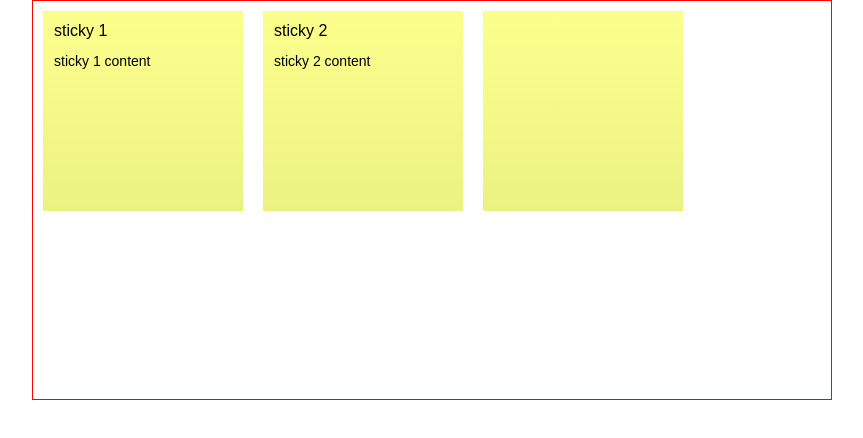
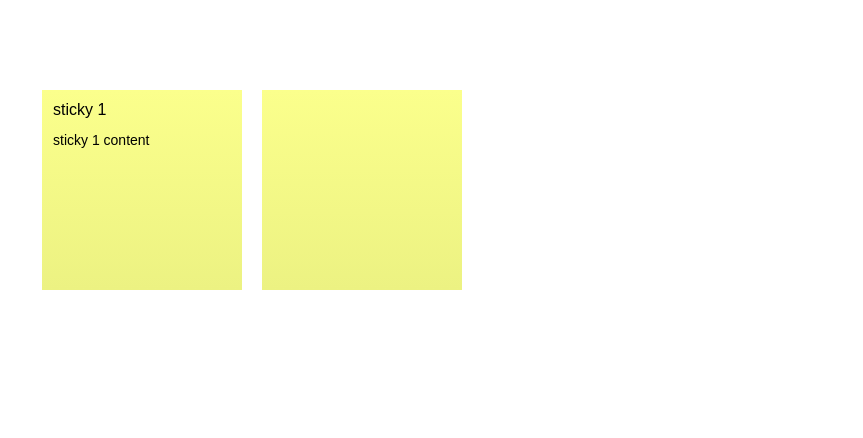
Before and after one commit to hanhee-song/stickies, a React (Create React App) app: page / in a window 1280 px wide. Shown: the top 438 px of the page, without its empty margins (208-1071 px from the left). Built offline with nearby package versions, Linux system fonts and the light colour scheme.

Commit message:
change px to rem

```diff
--- a/public/style.css
+++ b/public/style.css
@@ -9,56 +9,56 @@
   display: flex;
   justify-content: flex-start;
   flex-wrap: wrap;
-  border: 1px solid red;
-  width: 800px;
-  min-height: 400px;
+  margin-top: 5rem;
+  width: 50rem;
+  min-height: 25rem;
 }
 
 .sticky {
   background: linear-gradient(0deg, #ecf282, #fbff8c);
-  width: 200px;
-  height: 200px;
-  margin: 10px;
+  width: 12.5rem;
+  height: 12.5rem;
+  margin: 0.625rem;
   display: flex;
   flex-direction: column;
 }
 
 .sticky-title {
-  margin: 10px;
-  width: 180px;
-  height: 20px;
-  font-size: 16px;
-  line-height: 18px;
-  border: 1px solid rgba(0, 0, 0, 0);
+  margin: 0.625rem;
+  width: 11.25rem;
+  height: 1.25rem;
+  font-size: 1rem;
+  line-height: 1.125rem;
+  border: 0.0625rem solid rgba(0, 0, 0, 0);
   text-overflow: ellipsis;
   overflow: hidden;
   white-space: nowrap;
 }
 
 .sticky-title:hover {
-  border: 1px solid #d5d5d5;
+  border: 0.0625rem solid #d5d5d5;
 }
 
 .sticky-content {
-  margin: 0 10px 10px 10px;
-  width: 180px;
-  height: 150px;
-  font-size: 14px;
-  line-height: 18px;
-  border: 1px solid rgba(0, 0, 0, 0);
+  margin: 0 0.625rem 0.625rem 0.625rem;
+  width: 11.25rem;
+  height: 9.375rem;
+  font-size: 0.875rem;
+  line-height: 1.125rem;
+  border: 0.0625rem solid rgba(0, 0, 0, 0);
   overflow-wrap: break-word;
 }
 
 .sticky-content:hover {
-  border: 1px solid #d5d5d5;
+  border: 0.0625rem solid #d5d5d5;
 }
 
 .selected {
-  border: 1px solid #bbb;
+  border: 0.0625rem solid #bbb;
 }
 
 .selected:hover {
-  border: 1px solid #999;
+  border: 0.0625rem solid #999;
 }
 
 .sticky-input {
@@ -71,11 +71,11 @@
 }
 
 .sticky-title-input {
-  font-size: 16px;
+  font-size: 1rem;
 }
 
 .sticky-content-input {
-  font-size: 14px;
-  line-height: 18px;
-  height: 148px;
+  font-size: 0.875rem;
+  line-height: 1.125rem;
+  height: 9.25rem;
 }
--- a/src/components/sticky_index.jsx
+++ b/src/components/sticky_index.jsx
@@ -9,10 +9,6 @@ class StickyIndex extends React.Component {
         {
           title: "sticky 1",
           content: "sticky 1 content",
-        },
-        {
-          title: "sticky 2",
-          content: "sticky 2 content",
         },
         {
           title: "",
```
